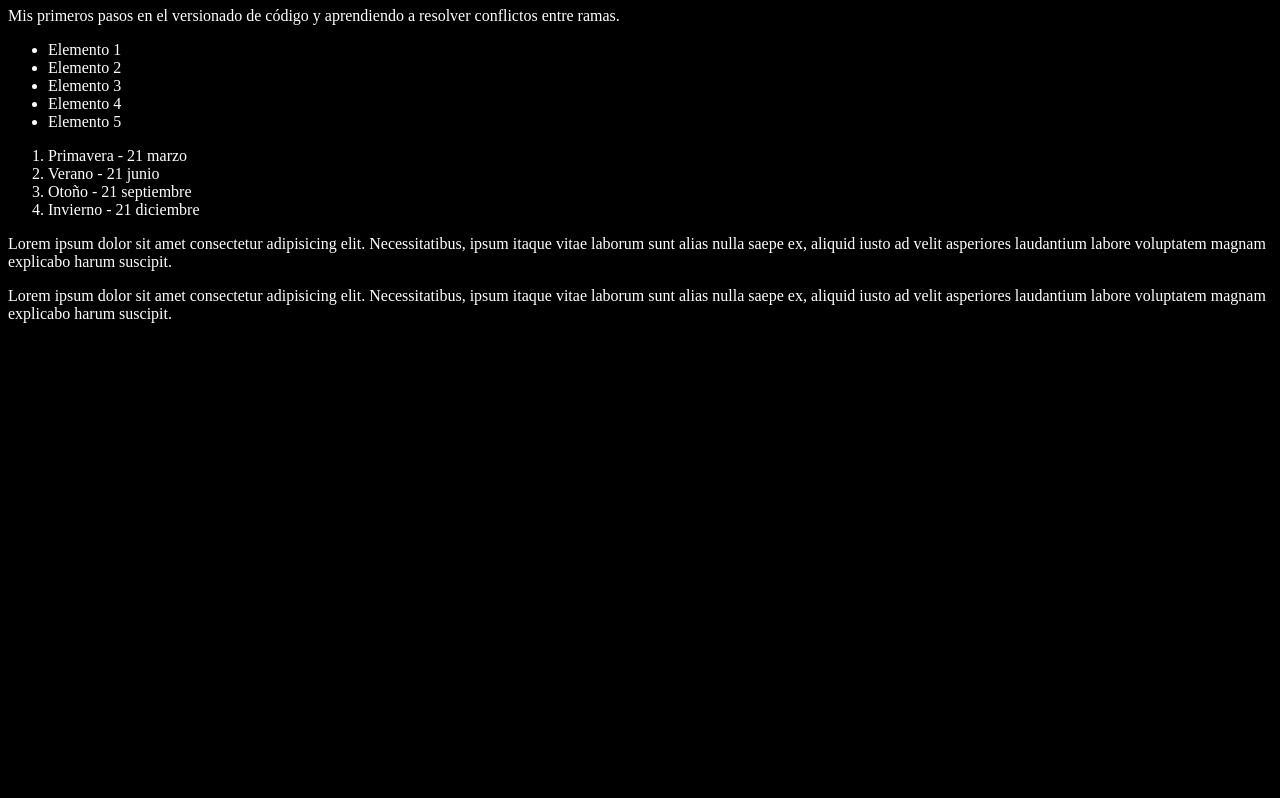
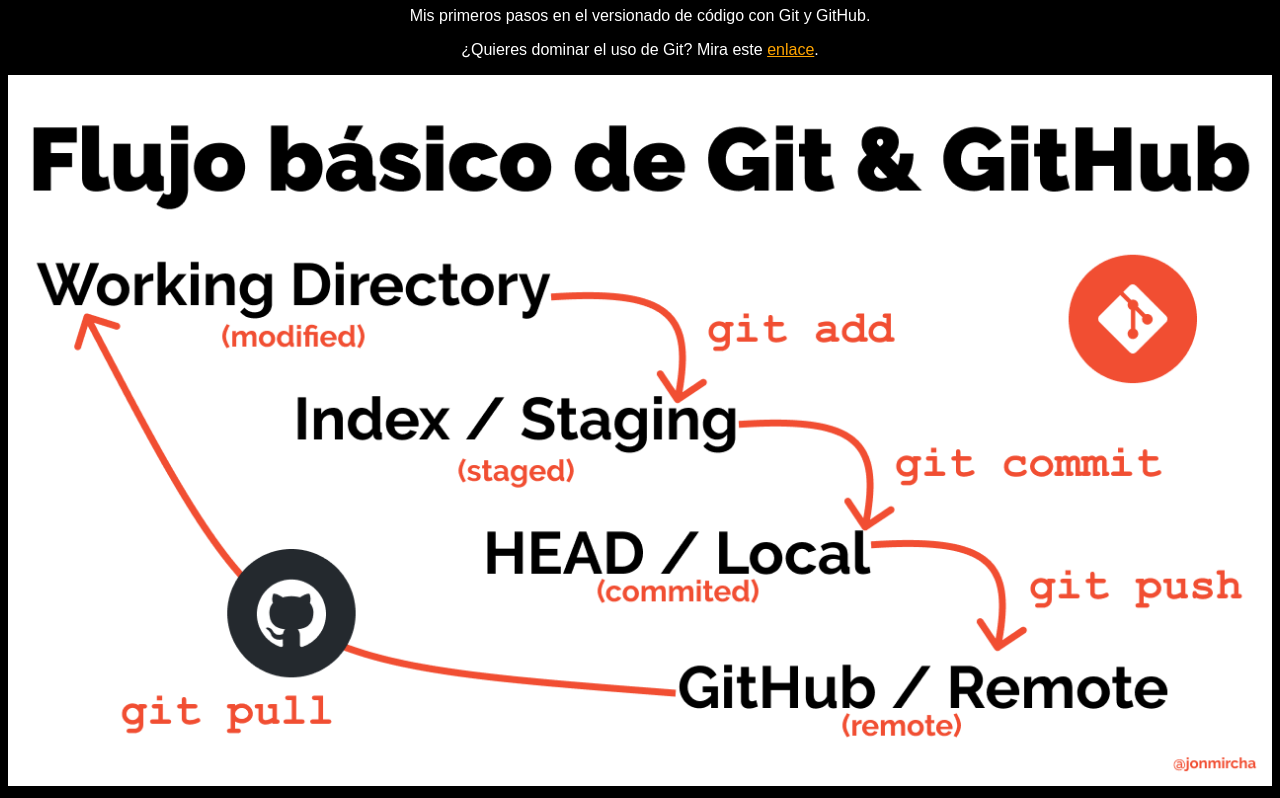
Before and after one commit to KingHusband/curso-jormircha-git-KH, a plain HTML site: page index.html in a window 1280 px wide. Shown: the part 73-871 px from the top of the page. Before the commit the page ends 800 px from the top, so only its background shows below. Drawn offline with Linux system fonts and the light colour scheme.

Commit message:
Agregando imagen de flujo Git y mejorando el index.html

```diff
--- a/index.html
+++ b/index.html
@@ -10,27 +10,13 @@
 <body>
     <h1>Aprendiendo Git</h1>
     <p>
-        Mis primeros pasos en el versionado de código y aprendiendo a resolver conflictos entre ramas.
-    </p>
-    <ul>
-        <li>Elemento 1</li>
-        <li>Elemento 2</li>
-        <li>Elemento 3</li>
-        <li>Elemento 4</li>
-        <li>Elemento 5</li>
-    </ul>
-    <ol>
-        <li>Primavera - 21 marzo</li>
-        <li>Verano - 21 junio</li>
-        <li>Otoño - 21 septiembre</li>
-        <li>Invierno - 21 diciembre</li>
-    </ol>
-    <p>
-        Lorem ipsum dolor sit amet consectetur adipisicing elit. Necessitatibus, ipsum itaque vitae laborum sunt alias nulla saepe ex, aliquid iusto ad velit asperiores laudantium labore voluptatem magnam explicabo harum suscipit.
+        Mis primeros pasos en el versionado de código con Git y GitHub.
     </p>
     <p>
-        Lorem ipsum dolor sit amet consectetur adipisicing elit. Necessitatibus, ipsum itaque vitae laborum sunt alias nulla saepe ex, aliquid iusto ad velit asperiores laudantium labore voluptatem magnam explicabo harum suscipit.
+        ¿Quieres dominar el uso de Git? Mira este
+        <a href="https://jonmircha.com/git" target="_blank">enlace</a>.
     </p>
+    <img src="git-flow.png" alt="Flujo básico de git">
     <script src="index.js"></script>
 </body>
 </html>
--- a/style.css
+++ b/style.css
@@ -1,4 +1,18 @@
 html {
     background-color: #000;
     color: #fff;
+    font-family: sans-serif;
+    text-align: center;
 }
+
+a {
+    color: orange;
+}
+
+a:hover {
+    color: orangered;
+}
+
+img {
+    max-width: 100%;
+}
```
Also changed, not shown: git-flow.png (added).
